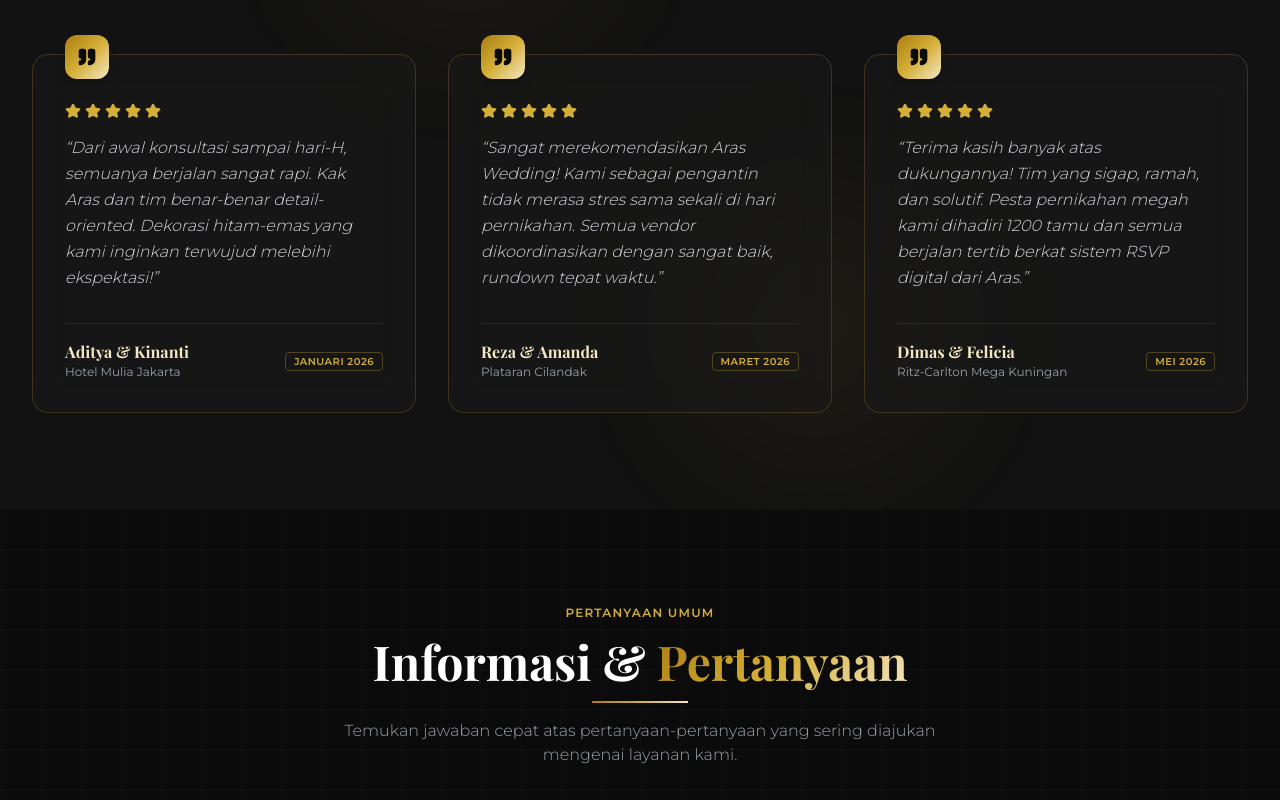
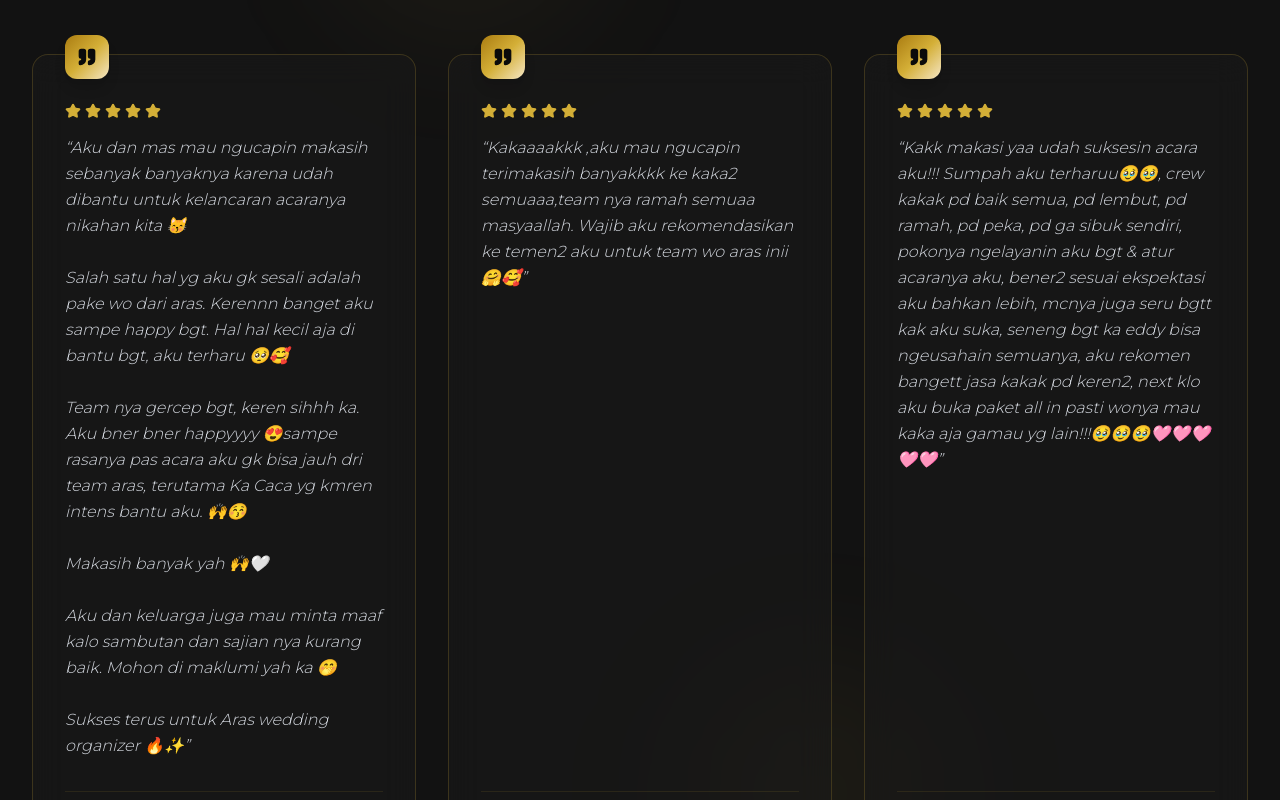
Before and after one commit to ebotgans6-max/aras-wedding, a React (Vite) app: page / in a window 1280 px wide. Shown: the part 3220-4020 px from the top of the page. Built offline with nearby package versions, Linux system fonts and the light colour scheme; a web font is replaced by a local one.

Commit message:
Update testimoni pengantin

```diff
--- a/src/components/Testimoni.jsx
+++ b/src/components/Testimoni.jsx
@@ -3,24 +3,24 @@
 export default function Testimoni() {
   const testimonials = [
     {
-      name: 'Aditya & Kinanti',
+      name: 'Ratmani & Rindiani',
       date: 'Januari 2026',
-      venue: 'Hotel Mulia Jakarta',
-      quote: 'Dari awal konsultasi sampai hari-H, semuanya berjalan sangat rapi. Kak Aras dan tim benar-benar detail-oriented. Dekorasi hitam-emas yang kami inginkan terwujud melebihi ekspektasi!',
+      venue: 'Rusunawa Rawabebek',
+      quote: 'Aku dan mas mau ngucapin makasih sebanyak banyaknya karena udah dibantu untuk kelancaran acaranya nikahan kita 😽\n\nSalah satu hal yg aku gk sesali adalah pake wo dari aras. Kerennn banget aku sampe happy bgt. Hal hal kecil aja di bantu bgt, aku terharu 🥺🥰\n\nTeam nya gercep bgt, keren sihhh ka. Aku bner bner happyyyy 😍sampe rasanya pas acara aku gk bisa jauh dri team aras, terutama Ka Caca yg kmren intens bantu aku. 🙌😚\n\nMakasih banyak yah 🙌🤍\n\nAku dan keluarga juga mau minta maaf kalo sambutan dan sajian nya kurang baik. Mohon di maklumi yah ka 🤭\n\nSukses terus untuk Aras wedding organizer 🔥✨',
       rating: 5,
     },
     {
-      name: 'Reza & Amanda',
+      name: 'Dapa & Suci',
       date: 'Maret 2026',
-      venue: 'Plataran Cilandak',
-      quote: 'Sangat merekomendasikan Aras Wedding! Kami sebagai pengantin tidak merasa stres sama sekali di hari pernikahan. Semua vendor dikoordinasikan dengan sangat baik, rundown tepat waktu.',
+      venue: 'Cibinong Kab Bogor',
+      quote: 'Kakaaaakkk ,aku mau ngucapin terimakasih banyakkkk ke kaka2 semuaaa,team nya ramah semuaa masyaallah. Wajib aku rekomendasikan ke temen2 aku untuk team wo aras inii🤗🥰',
       rating: 5,
     },
     {
-      name: 'Dimas & Felicia',
+      name: 'Rendy & Frisca',
       date: 'Mei 2026',
-      venue: 'Ritz-Carlton Mega Kuningan',
-      quote: 'Terima kasih banyak atas dukungannya! Tim yang sigap, ramah, dan solutif. Pesta pernikahan megah kami dihadiri 1200 tamu dan semua berjalan tertib berkat sistem RSVP digital dari Aras.',
+      venue: 'GOR Sawah Besar',
+      quote: 'Kakk makasi yaa udah suksesin acara aku!!! Sumpah aku terharuu🥹🥹, crew kakak pd baik semua, pd lembut, pd ramah, pd peka, pd ga sibuk sendiri, pokonya ngelayanin aku bgt & atur acaranya aku, bener2 sesuai ekspektasi aku bahkan lebih, mcnya juga seru bgtt kak aku suka, seneng bgt ka eddy bisa ngeusahain semuanya, aku rekomen bangett jasa kakak pd keren2, next klo aku buka paket all in pasti wonya mau kaka aja gamau yg lain!!!🥹🥹🥹🩷🩷🩷🩷🩷',
       rating: 5,
     },
   ];
@@ -65,7 +65,7 @@
                     <Star key={sIdx} className="w-4 h-4 text-gold fill-gold" />
                   ))}
                 </div>
-                <p className="text-gray-300 font-light italic leading-relaxed text-sm md:text-base">
+                <p className="text-gray-300 font-light italic leading-relaxed text-sm md:text-base whitespace-pre-line text-left">
                   &ldquo;{test.quote}&rdquo;
                 </p>
               </div>
```
